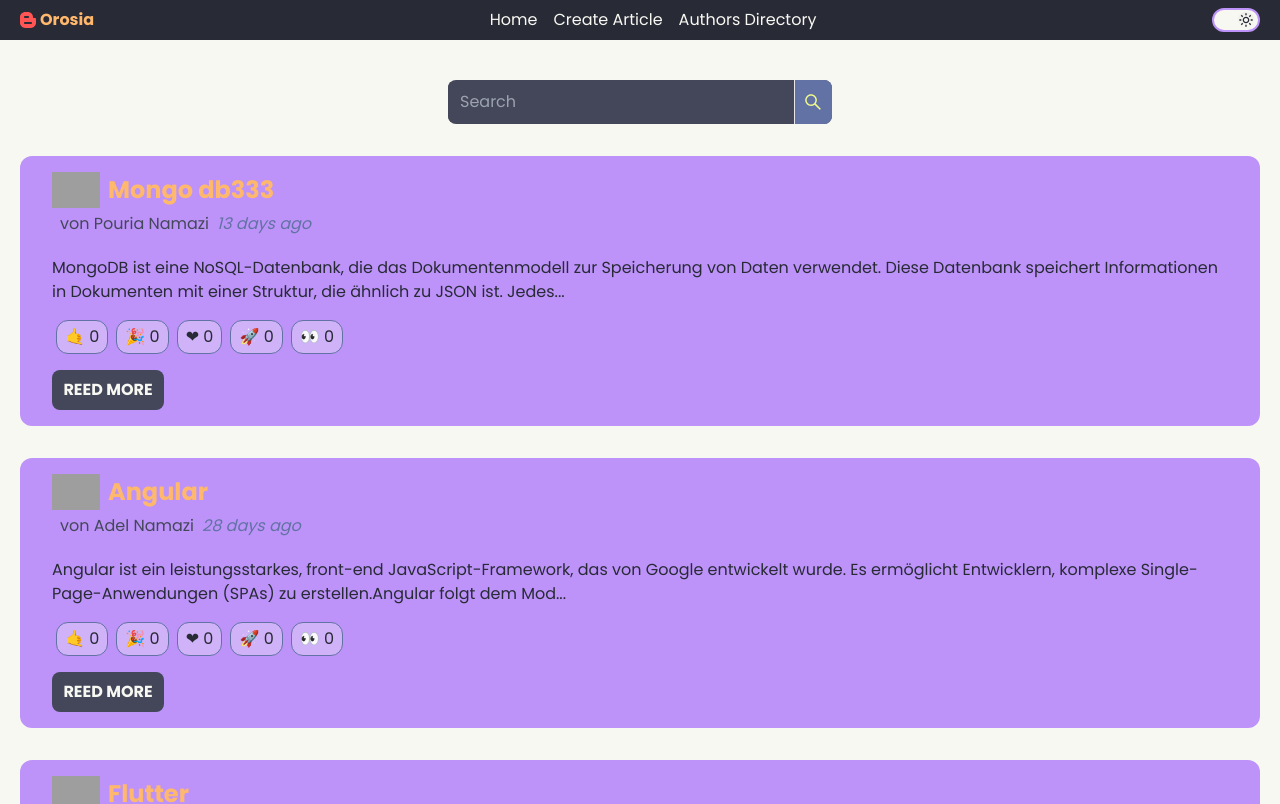
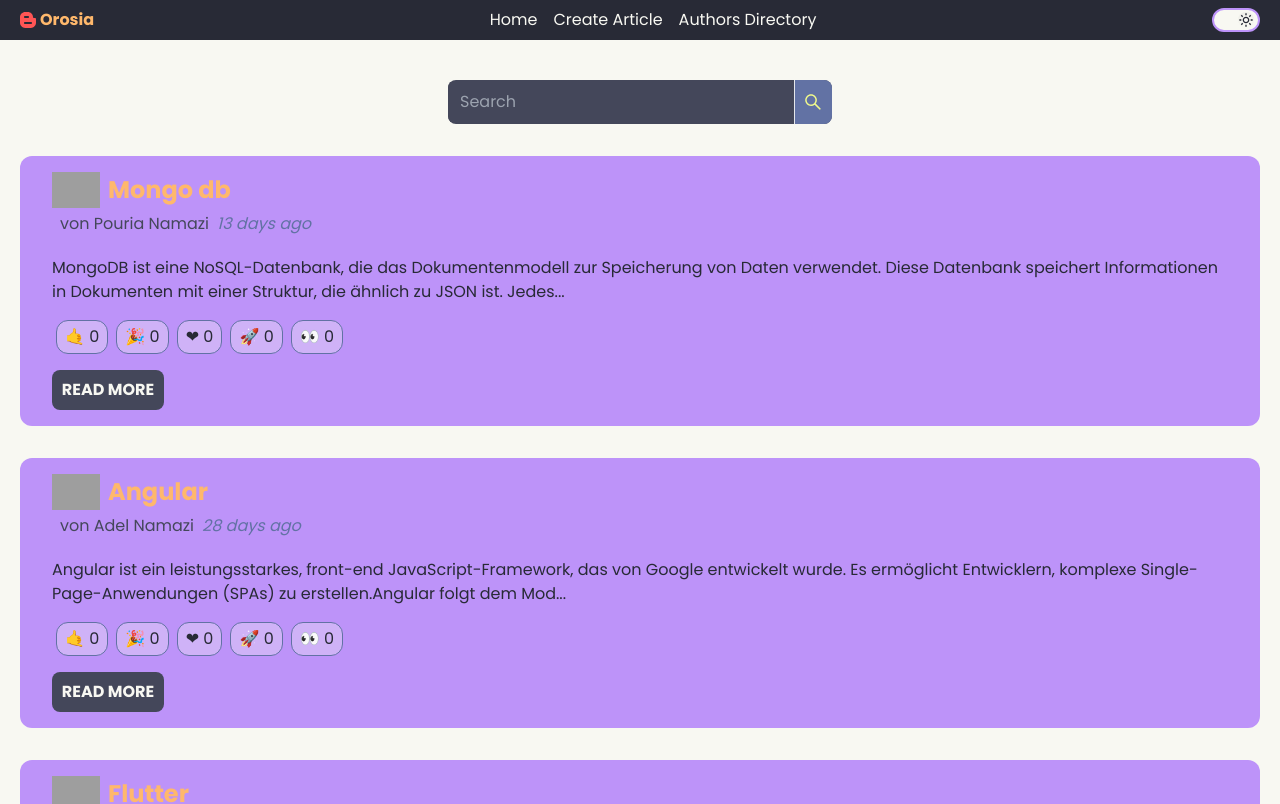
Before and after one commit to edwardtanguay/et098-blog-redux-project, a React (Vite) app: page / in a window 1280 px wide. Shown: the top 804 px of the page. Built offline with nearby package versions, Linux system fonts and the light colour scheme; data requests are answered from the project's data file; grey boxes are pictures that could not be loaded; a web font is replaced by a local one.

Commit message:
spelling fixed

```diff
--- a/server/db.json
+++ b/server/db.json
@@ -303,7 +303,7 @@
     {
       "id": "tcxSmSUkDyP24rZye1piy",
       "date": "2023-08-23T18:15:55.350Z",
-      "title": "Mongo db333",
+      "title": "Mongo db",
       "imgUrl": "https://assets-global.website-files.com/60d9fbbfcd9fcb40bad8aac3/64cd6049c2a21bcbc11c0d55_mongodb%20mark.png",
       "content": "MongoDB ist eine NoSQL-Datenbank, die das Dokumentenmodell zur Speicherung von Daten verwendet. Diese Datenbank speichert Informationen in Dokumenten mit einer Struktur, die ähnlich zu JSON ist. Jedes Dokument kann verschiedene Eigenschaften und Daten enthalten. MongoDB eignet sich für viele Anwendungsfälle, darunter Webentwicklung, mobile Anwendungen und verteilte Systeme.",
       "userId": "vQUlD1p4E3K-VvOIFN36V",
--- a/src/components/blog/Blogs.tsx
+++ b/src/components/blog/Blogs.tsx
@@ -67,7 +67,7 @@
                                 className="uppercase font-bold bg-CURRENT_LINE w-28 py-2 text-center rounded-lg text-FOREGROUND"
                                 to={`/blog/${article.id}`}
                             >
-                                Reed More
+                                Read More
                             </NavLink>
                         </article>
                     ));
--- a/src/pages/UpdateArticlePage.tsx
+++ b/src/pages/UpdateArticlePage.tsx
@@ -125,7 +125,7 @@
                 className="bg-ORANGE px-8 py-2 rounded-lg"
                 onClick={backToHomePage}
               >
-                Cancle
+                Cancel
               </button>
             </div>
           </div>
```
Also changed, not shown: dev/notes.txt.
